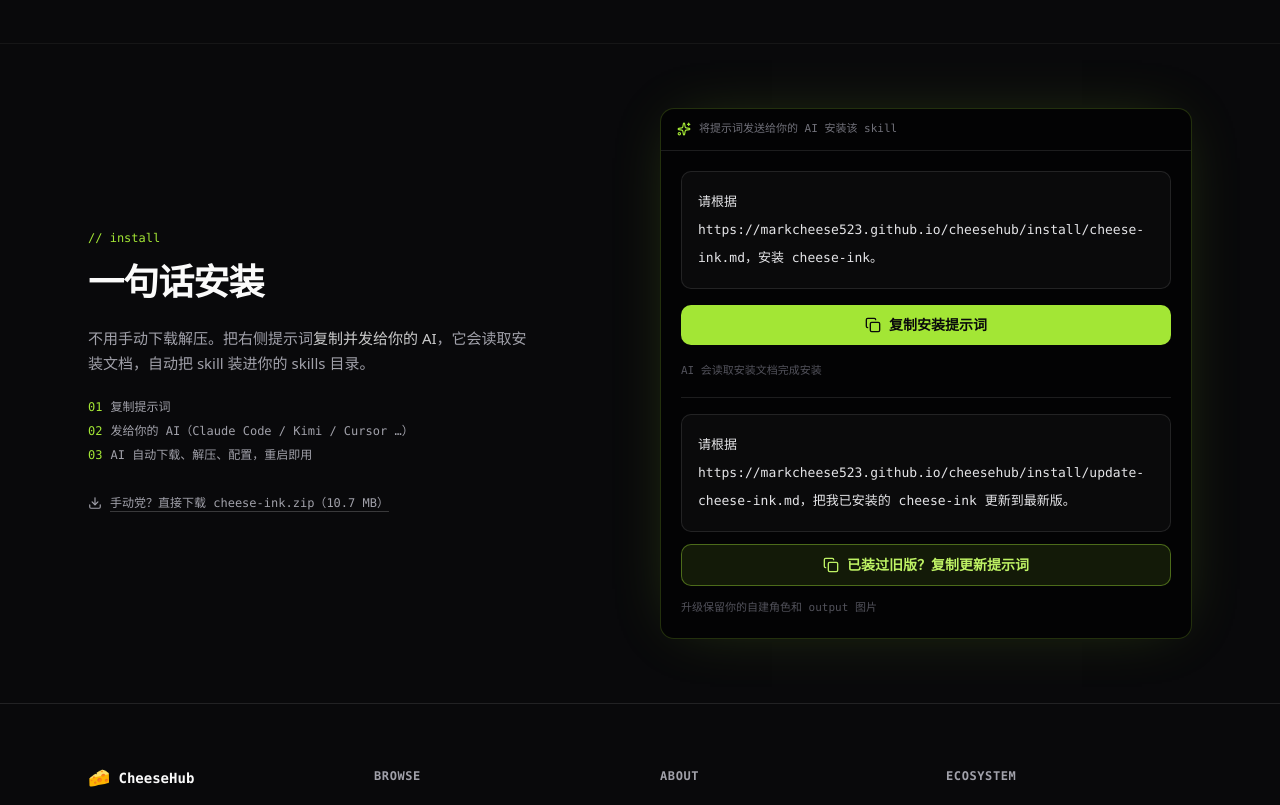
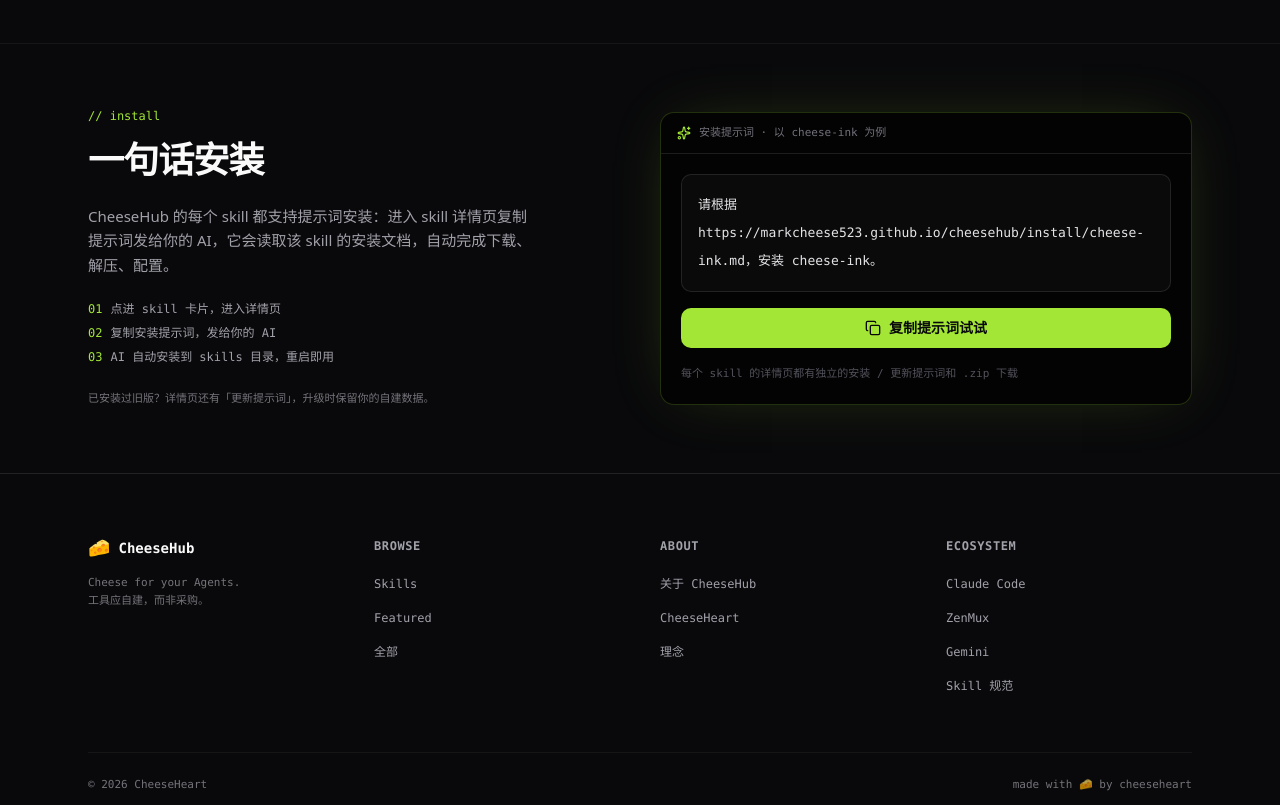
Before and after one commit to MarkCheese523/cheesehub, a React (Vite) app: page / in a window 1280 px wide. Shown: the part 1260-2065 px from the top of the page. Built offline with nearby package versions, Linux system fonts and the light colour scheme.

Commit message:
refactor: home install section is skill-agnostic; prompts/downloads live on detail pages

```diff
--- a/src/sections/InstallSection.tsx
+++ b/src/sections/InstallSection.tsx
@@ -1,15 +1,15 @@
 import { useState } from 'react'
-import { Check, Copy, Download, Sparkles } from 'lucide-react'
+import { Check, Copy, Sparkles } from 'lucide-react'
 import { SKILL } from '@/lib/skill-data'
 
 export default function InstallSection() {
-  const [copiedKey, setCopiedKey] = useState<string | null>(null)
+  const [copied, setCopied] = useState(false)
 
-  const copyText = async (text: string, key: string) => {
+  const copyPrompt = async () => {
     try {
-      await navigator.clipboard.writeText(text)
-      setCopiedKey(key)
-      setTimeout(() => setCopiedKey(null), 2000)
+      await navigator.clipboard.writeText(SKILL.installPrompt)
+      setCopied(true)
+      setTimeout(() => setCopied(false), 2000)
     } catch {
       // 剪贴板不可用时静默失败，用户可手动选择复制
     }
@@ -24,29 +24,24 @@
             一句话安装
           </h2>
           <p className="mt-6 max-w-md text-[15px] leading-relaxed text-muted-foreground">
-            不用手动下载解压。把右侧提示词
-            <span className="text-foreground/80">复制并发给你的 AI</span>
-            ，它会读取安装文档，自动把 skill 装进你的 skills 目录。
+            CheeseHub 的每个 skill 都支持提示词安装：进入 skill
+            详情页复制提示词发给你的 AI，它会读取该 skill
+            的安装文档，自动完成下载、解压、配置。
           </p>
           <ul className="mt-6 space-y-2 font-mono text-xs text-muted-foreground">
             <li className="flex items-center gap-2">
-              <span className="text-lime-600 dark:text-lime-400">01</span> 复制提示词
+              <span className="text-lime-600 dark:text-lime-400">01</span> 点进 skill 卡片，进入详情页
             </li>
             <li className="flex items-center gap-2">
-              <span className="text-lime-600 dark:text-lime-400">02</span> 发给你的 AI（Claude Code / Kimi / Cursor …）
+              <span className="text-lime-600 dark:text-lime-400">02</span> 复制安装提示词，发给你的 AI
             </li>
             <li className="flex items-center gap-2">
-              <span className="text-lime-600 dark:text-lime-400">03</span> AI 自动下载、解压、配置，重启即用
+              <span className="text-lime-600 dark:text-lime-400">03</span> AI 自动安装到 skills 目录，重启即用
             </li>
           </ul>
-          <a
-            href={SKILL.zipUrl}
-            download
-            className="mt-8 inline-flex items-center gap-2 font-mono text-xs text-muted-foreground underline decoration-foreground/20 underline-offset-4 transition-colors hover:text-lime-600 dark:hover:text-lime-300"
-          >
-            <Download className="size-3.5" />
-            手动党？直接下载 cheese-ink.zip（{SKILL.zipSize}）
-          </a>
+          <p className="mt-6 max-w-md font-mono text-[11px] leading-5 text-muted-foreground/70">
+            已安装过旧版？详情页还有「更新提示词」，升级时保留你的自建数据。
+          </p>
         </div>
 
         {/* 提示词卡片（终端窗口，两个主题下均保持纯暗色） */}
@@ -54,7 +49,7 @@
           <div className="flex items-center gap-2 border-b border-white/10 px-4 py-3">
             <Sparkles className="size-3.5 text-lime-400" />
             <span className="font-mono text-[11px] text-zinc-500">
-              将提示词发送给你的 AI 安装该 skill
+              安装提示词 · 以 {SKILL.name} 为例
             </span>
           </div>
           <div className="p-5">
@@ -62,45 +57,22 @@
               {SKILL.installPrompt}
             </p>
             <button
-              onClick={() => copyText(SKILL.installPrompt, 'install')}
+              onClick={copyPrompt}
               className="mt-4 inline-flex w-full items-center justify-center gap-2 rounded-lg bg-lime-400 px-4 py-2.5 font-mono text-sm font-bold text-zinc-950 transition-colors hover:bg-lime-300"
             >
-              {copiedKey === 'install' ? (
+              {copied ? (
                 <>
                   <Check className="size-4" /> 已复制，去发给你的 AI 吧
                 </>
               ) : (
                 <>
-                  <Copy className="size-4" /> 复制安装提示词
+                  <Copy className="size-4" /> 复制提示词试试
                 </>
               )}
             </button>
             <p className="mt-4 font-mono text-[11px] leading-5 text-zinc-600">
-              AI 会读取安装文档完成安装
+              每个 skill 的详情页都有独立的安装 / 更新提示词和 .zip 下载
             </p>
-            {/* 更新 */}
-            <div className="mt-4 border-t border-white/10 pt-4">
-              <p className="rounded-lg border border-white/10 bg-white/[0.03] p-4 font-mono text-[13px] leading-7 text-zinc-200">
-                {SKILL.updatePrompt}
-              </p>
-              <button
-                onClick={() => copyText(SKILL.updatePrompt, 'update')}
-                className="mt-3 inline-flex w-full items-center justify-center gap-2 rounded-lg border border-lime-400/40 bg-lime-400/10 px-4 py-2.5 font-mono text-sm font-bold text-lime-300 transition-colors hover:bg-lime-400/20"
-              >
-                {copiedKey === 'update' ? (
-                  <>
-                    <Check className="size-4" /> 已复制更新提示词
-                  </>
-                ) : (
-                  <>
-                    <Copy className="size-4" /> 已装过旧版？复制更新提示词
-                  </>
-                )}
-              </button>
-              <p className="mt-3 font-mono text-[11px] leading-5 text-zinc-600">
-                升级保留你的自建角色和 output 图片
-              </p>
-            </div>
           </div>
         </div>
       </div>
```
